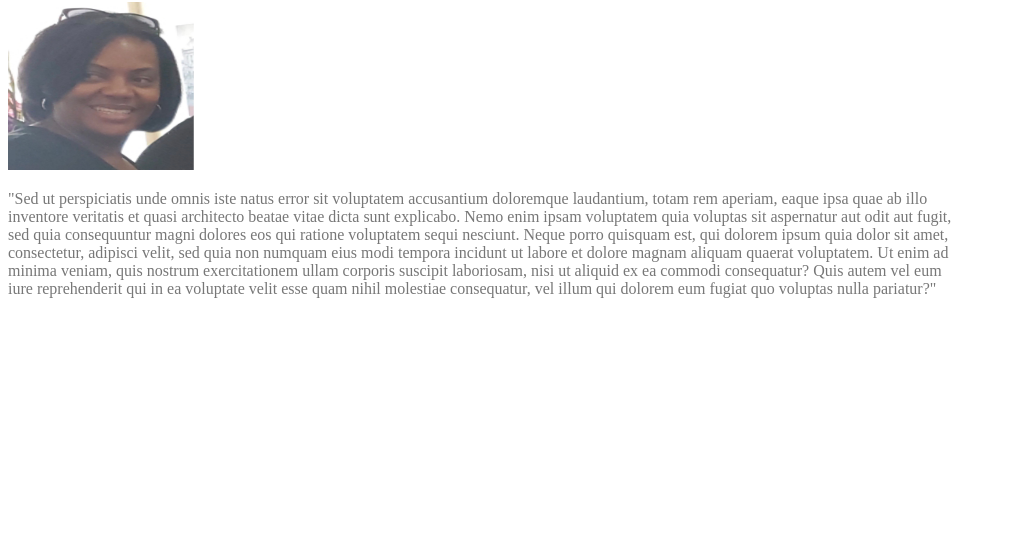
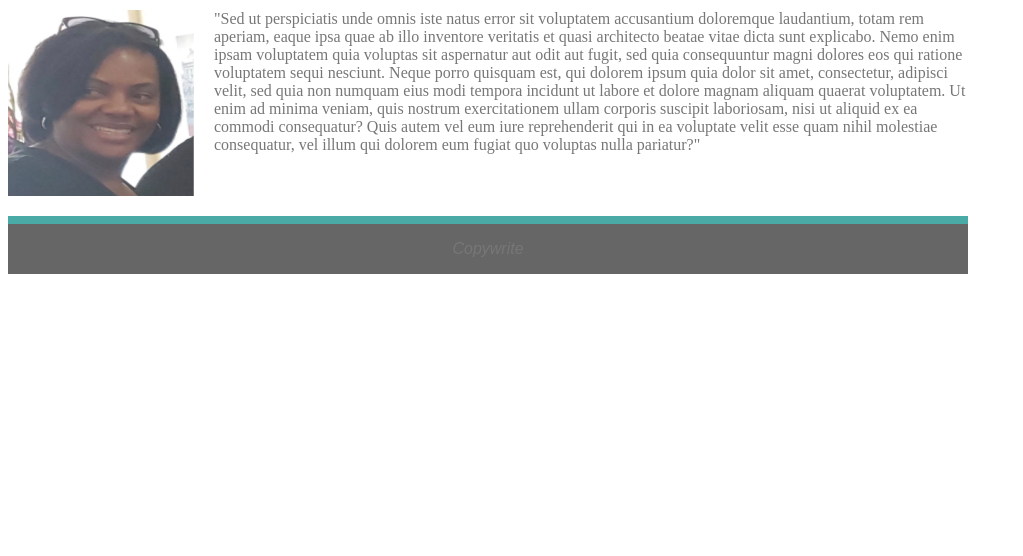
Before and after one commit to demiddleton/Basic-Repository, a plain HTML site: page index.html in a window 1280 px wide. Shown: the part 244-800 px from the top of the page, without its empty margins (0-1023 px from the left). Drawn offline with Linux system fonts and the light colour scheme.

Commit message:
updated About Me content

```diff
--- a/assets/css/style.css
+++ b/assets/css/style.css
@@ -3,6 +3,7 @@ body {
     background-color: #ffffff;
     border-color: #dddddd;
     color: #777777;
+    align-content: center;
 }
 header {
 
@@ -32,7 +33,24 @@ nav{
 
 }
 
+footer{
+    background-color: #666666;
+    color: #777777;
+    font-family: 'Arial', 'Helvetica Neue', Helvetica, sans-serif;
+    text-align: center;
+    clear: both;
+    font-style: italic;
+    padding: .1px;
+    border-top: 8px solid #4aaaa5;
+}
+
 h1{
     color: #4aaaa5;
     font-family: font-family: 'Georgia', Times, Times New Roman, serif;
 }
+
+img{
+       float: left;
+       margin-right: 20px;
+       margin-bottom: 20px;
+}
--- a/index.html
+++ b/index.html
@@ -34,7 +34,7 @@
 
 
         <div class="Main-content">
-            <img src="assets/images/about-pic.jpg" alt="My Portfolio Picture" height="168" width="186">
+            <img src="assets/images/about-pic.jpg" alt="My Portfolio Picture" height="186" width="186">
             <p>
                 "Sed ut perspiciatis unde omnis iste natus error sit voluptatem accusantium doloremque laudantium, totam
                 rem aperiam, eaque ipsa quae ab illo inventore veritatis et quasi architecto beatae vitae dicta sunt
@@ -52,4 +52,8 @@
     </div>
 </body>
 
+<footer>
+    <p>Copywrite</p>
+</footer>
+
 </html>
```
